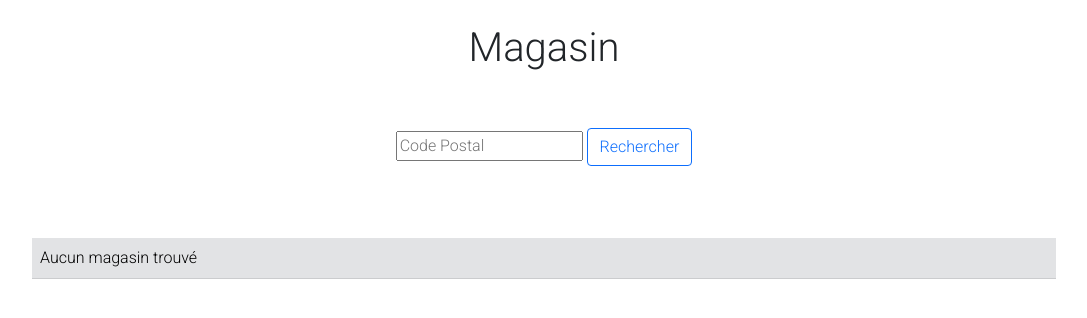
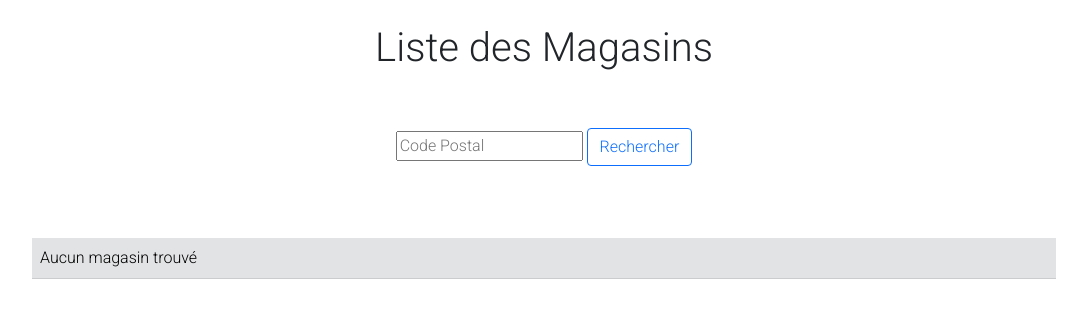
Before and after one commit to Keven745901/ClickAndColle, a Symfony app: template templates/magasin/index.html.twig in a window 1280 px wide. Shown: the part 56-374 px from the top of the page, without its empty margins (96-1183 px from the left). Run offline with Twig, Linux system fonts and the light colour scheme; the template is opened without the code that fills it, so the values that code supplies are empty; some libraries are stand-ins or nearby versions.

Commit message:
assemblage 10

```diff
--- a/templates/magasin/index.html.twig
+++ b/templates/magasin/index.html.twig
@@ -4,7 +4,7 @@
 
 {% block body %}
     <br />
-    <center><h1>Magasin</h1></center>
+    <center><h1>Liste des Magasins</h1></center>
     <br /><br/>
 <form action="{{ path('magasin_index') }}" method="get">
         <center><input type="text" name="recherche" placeholder="Code Postal" />
```
